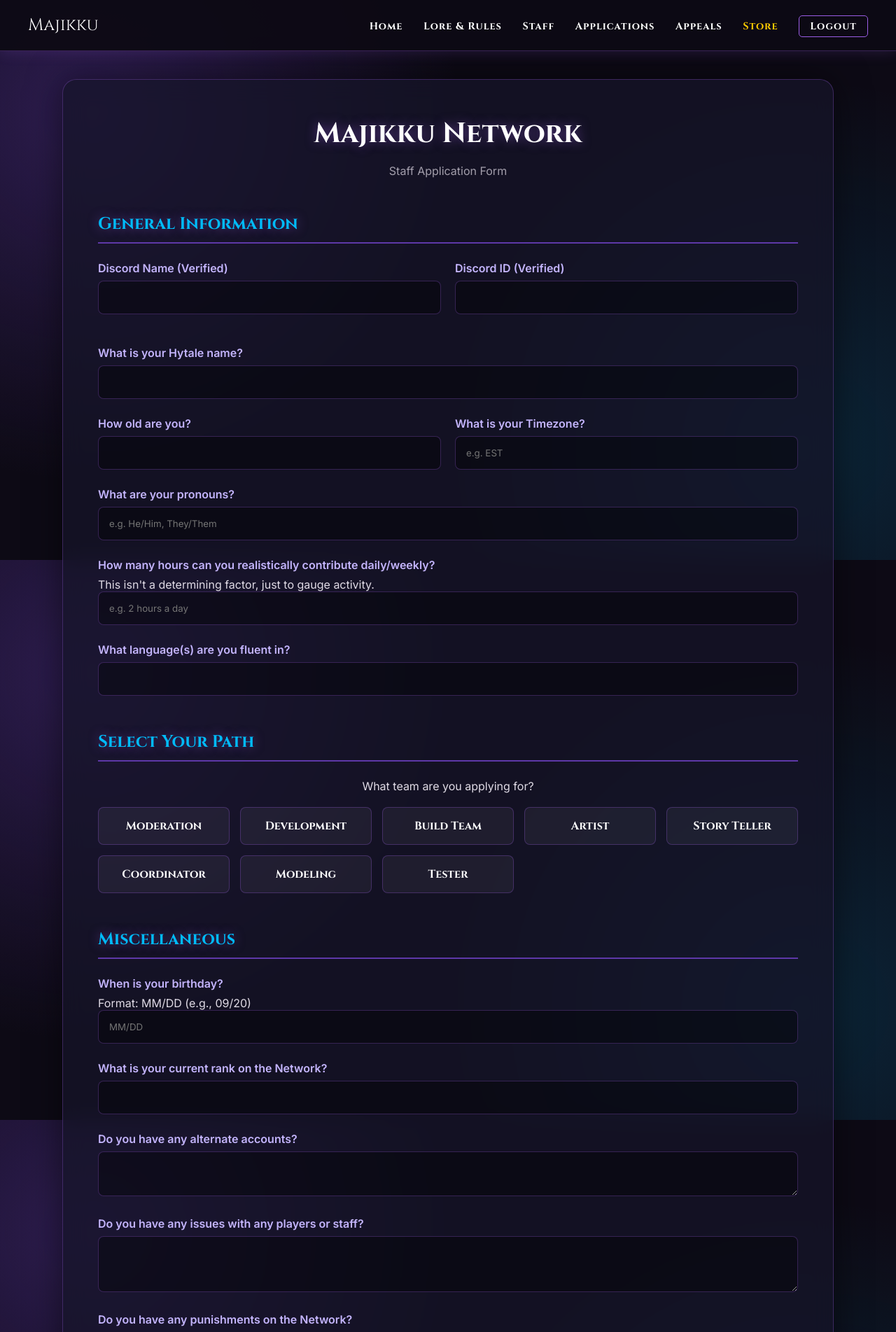
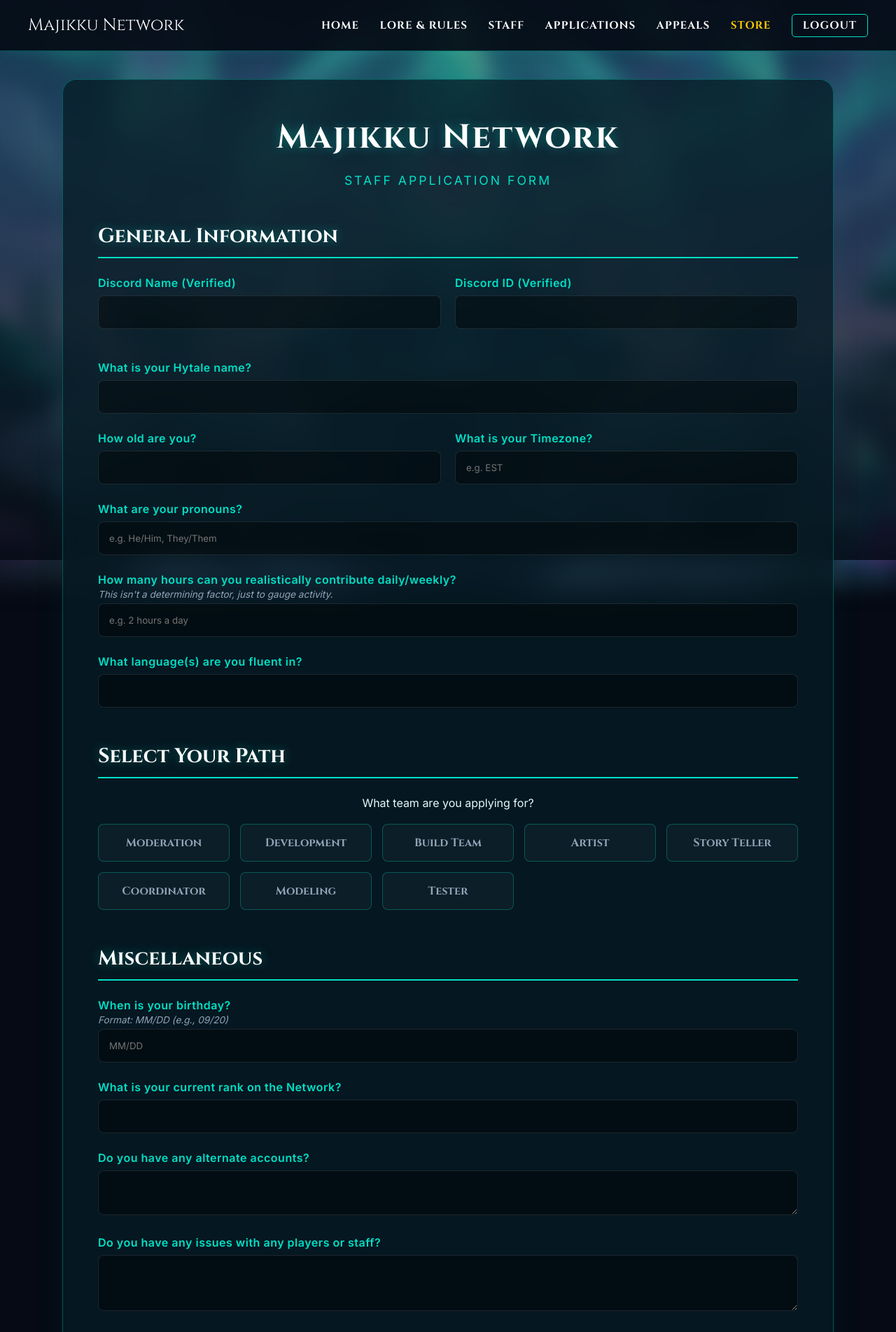
Before and after one commit to MajikkuNetwork/MajikkuWebsite, a Flask app: page /apply in a window 1280 px wide. Shown: the top 1903 px of the page at 70% size. Run offline with Flask 3, Linux system fonts and the light colour scheme; the visitor is signed in with stand-in values (Sample User, id 1).

Commit message:
new things

```diff
--- a/app.py
+++ b/app.py
@@ -1,41 +1,182 @@
 from flask import Flask, redirect, request, render_template, session, url_for, jsonify
 import requests
 import os
+import time
+from dotenv import load_dotenv
+
+load_dotenv()
 
 app = Flask(__name__)
-app.secret_key = os.urandom(24)
+app.secret_key = os.getenv("FLASK_SECRET_KEY", os.urandom(24))
 
-# --- CONFIGURATION ---
-# Replace these with your actual details from the Discord Developer Portal
-CLIENT_ID = "REPLACE ME"
-CLIENT_SECRET = "REPLACE ME"
+# --- DISCORD CONFIG ---
+CLIENT_ID = os.getenv("CLIENT_ID")
+CLIENT_SECRET = os.getenv("CLIENT_SECRET")
+BOT_TOKEN = os.getenv("BOT_TOKEN")
+GUILD_ID = os.getenv("GUILD_ID")
+DISCORD_WEBHOOK_URL = os.getenv("DISCORD_WEBHOOK_URL")
 
-# Localhost URL for testing (Make sure this is in your Discord Dev Portal Redirects)
 REDIRECT_URI = "http://127.0.0.1:5000/callback"
-
 API_ENDPOINT = 'https://discord.com/api/v10'
 
-# Your Discord Webhook URL (Used for both Apps and Appeals)
-DISCORD_WEBHOOK_URL = "https://discord.com/api/webhooks/1455816015656128575/rXXJqbAHgNMJRQFPpnBtLFmHQBud8zPX2HN1gKghES14HhPBqwZVLt2H2g5aoAn5Xx76"
+# --- STAFF PAGE CONFIGURATION ---
+# We define "Groups" (The Headers) and the "Roles" inside them (The Cards).
+# The order here determines the order on the website.
 
-# --- PUBLIC ROUTES ---
+# --- STAFF PAGE CONFIGURATION ---
+
+STAFF_GROUPS = [
+    # 1. LEADERSHIP
+    {
+        "name": "Leadership",
+        "roles": [
+            {"id": "1207778262378487918", "title": "Owner"},
+            {"id": "1207778264819572836", "title": "Administrator"}
+        ]
+    },
+
+    # 2. TEAM LEADS (The Summary Section)
+    {
+        "name": "Team Leads",
+        "roles": [
+            #{"id": "1207778271811346482", "title": "Staff Manager"},
+            #{"id": "1452499232849268767", "title": "General Lead"},
+            {"id": "1207778273166098502", "title": "Lead Developer"},
+            {"id": "1207778274642759760", "title": "Lead Builder"},
+            {"id": "1452499234103234690", "title": "Lead Modeler"},
+            {"id": "1207778273791184927", "title": "Lead Coordinator"},
+            {"id": "1392535920665690142", "title": "Lead Artist"},
+            {"id": "1452004814375616765", "title": "Lead Storyteller"},
+            {"id": "1392535925606715533", "title": "Lead Tester"}
+        ]
+    },
+
+    # 3. DEPARTMENTS (Now including Leads at the top!)
+    {
+        "name": "Development Team",
+        "roles": [
+            {"id": "1207778273166098502", "title": "Lead Developer"}, # Added here
+            {"id": "1207778264190292052", "title": "Developer"},
+            {"id": "1392535924918714408", "title": "Jr. Developer"}
+        ]
+    },
+    {
+        "name": "Build Team",
+        "roles": [
+            {"id": "1207778274642759760", "title": "Lead Builder"}, # Added here#
+            {"id": "1452499233591791777", "title": "Senior Builder"},
+            {"id": "1207778275334553640", "title": "Builder"}
+        ]
+    },
+    {
+        "name": "Modeling Team",
+        "roles": [
+            {"id": "1452499234103234690", "title": "Lead Modeler"}, # Added here
+            {"id": "1452499235332292801", "title": "Senior Modeler"},
+            {"id": "1452499236091592806", "title": "Modeler"}
+        ]
+    },
+    {
+        "name": "Coordinator Team",
+        "roles": [
+            {"id": "1207778273791184927", "title": "Lead Coordinator"}, # Added here
+            {"id": "1392535922331095051", "title": "Event Coordinator"},
+            {"id": "1392535907965341806", "title": "Social Coordinator"}
+        ]
+    },
+    {
+        "name": "Art & Story",
+        "roles": [
+            {"id": "1392535920665690142", "title": "Lead Artist"},      # Added here
+            {"id": "1452004814375616765", "title": "Lead Storyteller"}, # Added here
+            {"id": "1392535921487908945", "title": "Artist"},
+            {"id": "1452004927441342616", "title": "Storyteller"}
+        ]
+    },
+    {
+        "name": "Quality Assurance",
+        "roles": [
+            {"id": "1392535925606715533", "title": "Lead Tester"}, # Added here
+            {"id": "1452499234720055316", "title": "Senior Tester"},
+            {"id": "1392535923203379260", "title": "Tester"}
+        ]
+    },
+    {
+        "name": "Moderation Team",
+        "roles": [
+            {"id": "1207778265008439467", "title": "Senior Moderator"},
+            {"id": "1207778265931055204", "title": "Moderator"},
+            {"id": "1207778266572918904", "title": "Helper"}
+        ]
+    }
+]
+
+staff_cache = {"data": None, "timestamp": 0}
+
+def get_staff_data():
+    if time.time() - staff_cache["timestamp"] < 300 and staff_cache["data"]:
+        return staff_cache["data"]
+
+    headers = {"Authorization": f"Bot {BOT_TOKEN}"}
+    response = requests.get(f"{API_ENDPOINT}/guilds/{GUILD_ID}/members?limit=1000", headers=headers)
+
+    if response.status_code != 200:
+        print(f"Error fetching staff: {response.text}")
+        return {}
+
+    members = response.json()
+
+    # Prepare the result structure: {"Leadership": [], "Build Team": [], ...}
+    grouped_staff = {group["name"]: [] for group in STAFF_GROUPS}
+
+    for member in members:
+        user = member["user"]
+        user_roles = member["roles"] # The user's list of role IDs
+
+        # Calculate avatar once
+        avatar_url = "https://cdn.discordapp.com/embed/avatars/0.png"
+        if user.get("avatar"):
+            avatar_url = f"https://cdn.discordapp.com/avatars/{user['id']}/{user['avatar']}.png"
+
+        # Check every Group to see if this user belongs in it
+        for group in STAFF_GROUPS:
+
+            # Check roles in order (Highest rank in the group takes priority)
+            found_title_in_this_group = None
+
+            for role_def in group["roles"]:
+                if role_def["id"] in user_roles:
+                    found_title_in_this_group = role_def["title"]
+                    break # Stop checking this group (we found their highest rank here)
+
+            if found_title_in_this_group:
+                staff_member = {
+                    "name": member.get("nick") or user["username"],
+                    "avatar": avatar_url,
+                    "role": found_title_in_this_group
+                }
+                grouped_staff[group["name"]].append(staff_member)
+
+    staff_cache["data"] = grouped_staff
+    staff_cache["timestamp"] = time.time()
+
+    return grouped_staff
+
+# --- ROUTES ---
 
 @app.route('/')
 def home():
-    # Renders the Home page with announcements
     return render_template('home.html', user=session.get('user'))
 
 @app.route('/info')
 def info():
-    # Renders Lore & Rules
     return render_template('info.html', user=session.get('user'))
 
 @app.route('/staff')
 def staff():
-    # Renders Staff list
-    return render_template('staff.html', user=session.get('user'))
-
-# --- AUTHENTICATION ROUTES ---
+    grouped_staff = get_staff_data()
+    # We pass STAFF_GROUPS so the HTML knows the correct order to display sections
+    return render_template('staff.html', staff_groups=grouped_staff, group_order=STAFF_GROUPS, user=session.get('user'))
 
 @app.route('/login')
 def login():
@@ -56,21 +197,10 @@ def callback():
         'redirect_uri': REDIRECT_URI
     }
     headers = {'Content-Type': 'application/x-www-form-urlencoded'}
-
-    # Exchange code for token
     token_response = requests.post(f'{API_ENDPOINT}/oauth2/token', data=data, headers=headers)
-    token_json = token_response.json()
-    access_token = token_json.get('access_token')
-
-    # Get User Info
-    user_response = requests.get(
-        f'{API_ENDPOINT}/users/@me',
-        headers={'Authorization': f'Bearer {access_token}'}
-    )
-    user_data = user_response.json()
-
-    # Save to session
-    session['user'] = user_data
+    access_token = token_response.json().get('access_token')
+    user_response = requests.get(f'{API_ENDPOINT}/users/@me', headers={'Authorization': f'Bearer {access_token}'})
+    session['user'] = user_response.json()
     return redirect(url_for('home'))
 
 @app.route('/logout')
@@ -78,101 +208,45 @@ def logout():
     session.clear()
     return redirect(url_for('home'))
 
-# --- PROTECTED ROUTES (Require Login) ---
-
 @app.route('/apply')
 def apply():
-    if 'user' not in session:
-        return redirect(url_for('login'))
+    if 'user' not in session: return redirect(url_for('login'))
     return render_template('apply.html', user=session['user'])
-
-@app.route('/appeal')
-def appeal():
-    if 'user' not in session:
-        return redirect(url_for('login'))
-    return render_template('appeal.html', user=session['user'])
-
-# --- SUBMISSION LOGIC ---
 
 @app.route('/submit', methods=['POST'])
 def submit_application():
-    if 'user' not in session:
-        return jsonify({'error': 'Unauthorized'}), 401
-
+    if 'user' not in session: return jsonify({'error': 'Unauthorized'}), 401
     data = request.json
     user = session['user']
     team_name = data.get('team', 'General')
 
-    # --- NEW: GET PROFILE PICTURE URL ---
-    user_id = user['id']
-    avatar_hash = user.get('avatar')
+    avatar_url = None
+    if user.get("avatar"):
+        avatar_url = f"https://cdn.discordapp.com/avatars/{user['id']}/{user['avatar']}.png"
 
-    # Construct the URL. If they have no avatar, we skip the thumbnail.
-    avatar_url = None
-    if avatar_hash:
-        avatar_url = f"https://cdn.discordapp.com/avatars/{user_id}/{avatar_hash}.png"
-
-    # --- BUILD EMBED ---
     embed = {
         "title": f"New Application: {team_name}",
-        "color": 10182117, # Purple
+        "color": 10182117,
         "fields": [
-            {"name": "Discord User", "value": f"<@{user_id}> ({user['username']})", "inline": False},
+            {"name": "Discord User", "value": f"<@{user['id']}> ({user['username']})", "inline": False},
             {"name": "Hytale Name", "value": data.get('hytale_name', 'N/A'), "inline": True},
             {"name": "Age", "value": data.get('age', 'N/A'), "inline": True},
             {"name": "Timezone", "value": data.get('timezone', 'N/A'), "inline": True},
-            {"name": "Availability", "value": data.get('availability', 'N/A'), "inline": False},
+            {"name": "Pronouns", "value": data.get('pronouns', 'N/A'), "inline": True},
         ],
         "footer": {"text": "Majikku Network Application System"}
     }
+    if avatar_url: embed["thumbnail"] = {"url": avatar_url}
 
-    # --- NEW: ADD THUMBNAIL TO EMBED ---
-    if avatar_url:
-        embed["thumbnail"] = {"url": avatar_url}
-
-    # Add questions and answers
     for question, answer in data.get('answers', {}).items():
         if answer:
-            # Truncate if too long
             safe_answer = (answer[:1000] + '...') if len(answer) > 1000 else answer
             embed["fields"].append({"name": question, "value": safe_answer, "inline": False})
 
-    # Payload for Forum Channel
     payload = {
         "thread_name": f"APP - {team_name} - {data.get('hytale_name', user['username'])}",
         "embeds": [embed]
     }
-
-    requests.post(DISCORD_WEBHOOK_URL, json=payload)
-    return jsonify({'success': True})
-
-@app.route('/submit-appeal', methods=['POST'])
-def submit_appeal():
-    if 'user' not in session:
-        return jsonify({'error': 'Unauthorized'}), 401
-
-    data = request.json
-    user = session['user']
-
-    # Build Embed for Appeal
-    embed = {
-        "title": "New Ban Appeal",
-        "color": 15158332, # Red Color
-        "description": "A user has submitted a ban appeal.",
-        "fields": [
-            {"name": "Discord User", "value": f"{user['username']} ({user['id']})", "inline": False},
-            {"name": "Ban Reason (User Stated)", "value": data.get('reason', 'N/A'), "inline": False},
-            {"name": "Appeal / Apology", "value": data.get('apology', 'N/A'), "inline": False}
-        ],
-        "footer": {"text": "Majikku Network Appeal System"}
-    }
-
-    # Payload for Forum Channel
-    payload = {
-        "thread_name": f"APPEAL - {user['username']}",
-        "embeds": [embed]
-    }
-
     requests.post(DISCORD_WEBHOOK_URL, json=payload)
     return jsonify({'success': True})
 
--- a/static/style.css
+++ b/static/style.css
@@ -1,43 +1,92 @@
-/* --- GLOBAL VARIABLES (The Magic Palette) --- */
+/* =========================================
+   THE MAJIKKU "AURORA" THEME
+   ========================================= */
+
 :root {
-    --primary: #9b5de5;   /* Magical Purple */
-    --secondary: #5e38a8; /* Deep Indigo */
-    --accent: #00bbf9;    /* Cyan Glow */
-    --bg-dark: #0d0a15;
-    --glass: rgba(22, 20, 40, 0.75);
-    --border: rgba(155, 93, 229, 0.3);
-    --text-main: #e0dbe6;
+    /* --- THE PALETTE --- */
+    /* The Anchor Light (Bright Teal/Cyan) */
+    --primary: #00e0c6;
+    --primary-glow: rgba(0, 224, 198, 0.6);
+
+    /* The Void (Deep Royal Purple) */
+    --secondary: #5e38a8;
+
+    /* The Magic (Accent Blue) */
+    --accent: #4cc9f0;
+
+    /* Backgrounds */
+    --bg-deep: #050a14; /* Very dark blue-black */
+
+    /* Glassmorphism */
+    --glass: rgba(6, 28, 38, 0.75); /* Dark teal-tinted glass */
+    --border: rgba(0, 224, 198, 0.3); /* Teal border */
+
+    /* Text */
+    --text-main: #e0fbfc;
+    --text-muted: #94a3b8;
 }
 
 /* --- MAIN BODY & BACKGROUND --- */
 body {
-    background-color: var(--bg-dark);
-    /* The Magical Void Background Image */
-    background-image:
-        radial-gradient(circle at 10% 20%, rgba(94, 56, 168, 0.4) 0%, transparent 40%),
-        radial-gradient(circle at 90% 80%, rgba(0, 187, 249, 0.15) 0%, transparent 40%);
-    background-attachment: fixed;
     font-family: 'Inter', sans-serif;
     color: var(--text-main);
     margin: 0;
-    /* Removed padding here so the Navbar touches the top */
     display: flex;
     flex-direction: column;
     min-height: 100vh;
+    overflow-x: hidden; /* Prevents scrollbars from the blur scale */
+    background-color: var(--bg-deep); /* Fallback color */
+    position: relative; /* Required for the pseudo-element to stick */
 }
 
-/* --- NAVIGATION BAR (New!) --- */
+/* This is the "Ghost" layer that holds the blurred image */
+body::before {
+    content: "";
+    position: fixed; /* Fixed so it doesn't scroll with the page */
+    top: 0;
+    left: 0;
+    width: 100%;
+    height: 100%;
+    z-index: -1; /* Puts it BEHIND the text */
+
+    /* 1. The Image */
+    background-image: url('background.jpg');
+    background-size: cover;
+    background-position: center center;
+    background-repeat: no-repeat;
+
+    /* 2. The Blur Effect */
+    filter: blur(12px) brightness(0.6); /* Blurs and darkens it so text pops */
+
+    /* 3. The Scale Fix */
+    /* We zoom in 10% (1.1) so the blurred edges don't show white lines */
+    transform: scale(1.1);
+}
+
+/* An extra overlay to force the "Teal/Void" tint over the image */
+body::after {
+    content: "";
+    position: fixed;
+    top: 0; left: 0; width: 100%; height: 100%;
+    z-index: -1;
+    /* Teal at top, Dark Purple at bottom */
+    background: linear-gradient(to bottom, rgba(0, 224, 198, 0.15), rgba(5, 10, 20, 0.85));
+    pointer-events: none;
+}
+
+/* --- NAVIGATION BAR --- */
 .navbar {
     display: flex;
     justify-content: space-between;
     align-items: center;
     padding: 20px 40px;
-    background: rgba(13, 10, 21, 0.95); /* Slightly darker for readability */
+    background: rgba(5, 10, 20, 0.9);
     border-bottom: 1px solid var(--border);
-    box-shadow: 0 0 20px rgba(155, 93, 229, 0.2);
+    box-shadow: 0 0 20px rgba(0, 224, 198, 0.1); /* Teal Shadow */
     position: sticky;
     top: 0;
     z-index: 1000;
+    backdrop-filter: blur(10px);
 }
 
 .nav-links a {
@@ -46,72 +95,107 @@ body {
     margin-left: 25px;
     font-family: 'Cinzel', serif;
     font-weight: bold;
-    font-size: 0.9rem;
+    font-size: 0.95rem;
     transition: 0.3s;
     letter-spacing: 1px;
+    text-transform: uppercase;
+    position: relative;
+}
+
+/* The "Underline" Hover Effect */
+.nav-links a::after {
+    content: '';
+    position: absolute;
+    width: 0;
+    height: 2px;
+    bottom: -5px;
+    left: 0;
+    background-color: var(--primary);
+    transition: 0.3s;
 }
 
 .nav-links a:hover {
-    color: var(--accent);
-    text-shadow: 0 0 10px var(--accent);
+    color: var(--primary);
+    text-shadow: 0 0 10px var(--primary-glow);
+}
+.nav-links a:hover::after {
+    width: 100%;
 }
 
 /* --- MAIN CONTAINER (The Glass Box) --- */
 .container {
     width: 90%;
     max-width: 1000px;
-    margin: 40px auto; /* Centers the box */
+    margin: 40px auto;
     background: var(--glass);
     backdrop-filter: blur(16px);
     -webkit-backdrop-filter: blur(16px);
     border: 1px solid var(--border);
     border-radius: 20px;
     padding: 50px;
-    box-shadow: 0 0 50px rgba(0,0,0,0.5);
+    box-shadow: 0 0 50px rgba(0, 224, 198, 0.05);
 }
 
 /* --- TYPOGRAPHY --- */
 h1, h2, h3 {
     font-family: 'Cinzel', serif;
     color: #fff;
-    text-shadow: 0 0 15px rgba(155, 93, 229, 0.5);
+    text-shadow: 0 0 15px rgba(0, 224, 198, 0.4); /* Teal Glow */
     margin-bottom: 15px;
 }
-h1 { text-align: center; font-size: 2.5rem; margin-top: 0; }
-.subtitle { text-align: center; opacity: 0.7; margin-bottom: 40px; }
+h1 { text-align: center; font-size: 3rem; margin-top: 0; letter-spacing: 2px; }
+.subtitle {
+    text-align: center;
+    color: var(--primary);
+    font-size: 1.1rem;
+    margin-bottom: 40px;
+    letter-spacing: 3px;
+    text-transform: uppercase;
+}
 
 .section-title {
-    border-bottom: 2px solid var(--secondary);
+    border-bottom: 2px solid var(--primary); /* Teal line */
     padding-bottom: 10px;
     margin-top: 50px;
     margin-bottom: 25px;
-    color: var(--accent);
+    color: #fff;
+    font-size: 1.8rem;
 }
 
 /* --- FORMS (Inputs & Textareas) --- */
 .form-group { margin-bottom: 25px; }
-label { display: block; margin-bottom: 8px; font-weight: 600; color: #c4b5fd; }
+label { display: block; margin-bottom: 8px; font-weight: 600; color: var(--primary); letter-spacing: 0.5px; }
 
 input, textarea, select {
     width: 100%;
     background: rgba(0, 0, 0, 0.4);
-    border: 1px solid var(--border);
+    border: 1px solid rgba(255, 255, 255, 0.1);
     color: #fff;
     padding: 15px;
     border-radius: 8px;
     font-family: 'Inter', sans-serif;
-    box-sizing: border-box; /* Fixes width issues */
+    box-sizing: border-box;
+    transition: 0.3s;
 }
 
-input:focus, textarea:focus {
+input:focus, textarea:focus, select:focus {
     outline: none;
-    border-color: var(--accent);
-    box-shadow: 0 0 15px rgba(0, 187, 249, 0.2);
+    border-color: var(--primary);
+    background: rgba(0, 224, 198, 0.05);
+    box-shadow: 0 0 15px rgba(0, 224, 198, 0.2);
+}
+
+.desc-text {
+    font-size: 0.85rem;
+    color: var(--text-muted);
+    margin-bottom: 5px;
+    margin-top: -5px;
+    font-style: italic;
 }
 
 /* --- BUTTONS --- */
 .submit-btn {
-    background: linear-gradient(135deg, var(--secondary), var(--primary));
+    background: linear-gradient(135deg, var(--secondary), var(--primary)); /* Purple to Teal */
     color: white;
     border: none;
     width: 100%;
@@ -160,7 +225,7 @@ li.announcement { margin-bottom: 15px; }
 }
 
 .role-btn {
-    background: rgba(255,255,255,0.05);
+    background: rgba(255,255,255,0.03);
     border: 1px solid var(--border);
     padding: 15px;
     text-align: center;
@@ -169,45 +234,98 @@ li.announcement { margin-bottom: 15px; }
     transition: 0.3s;
     font-family: 'Cinzel', serif;
     font-weight: bold;
-    color: #fff;
-    user-select: none; /* Prevents highlighting text when clicking */
+    color: var(--text-muted);
+    user-select: none;
 }
 
 .role-btn:hover {
-    background: rgba(155, 93, 229, 0.3);
+    background: rgba(0, 224, 198, 0.1);
+    color: #fff;
     border-color: #fff;
     transform: translateY(-2px);
 }
 
 .role-btn.active {
     background: var(--primary);
-    color: #fff;
-    box-shadow: 0 0 20px var(--primary);
-    border-color: var(--accent);
+    color: #000; /* Dark text on bright button for contrast */
+    box-shadow: 0 0 20px var(--primary-glow);
+    border-color: var(--primary);
 }
 
-/* --- DYNAMIC SECTION LOGIC (Hides/Shows Teams) --- */
+/* --- STAFF GRID --- */
+.staff-grid {
+    display: grid;
+    grid-template-columns: repeat(auto-fill, minmax(200px, 1fr));
+    gap: 25px;
+    margin-bottom: 50px;
+}
+
+.staff-card {
+    background: rgba(255,255,255,0.03);
+    padding: 30px 20px;
+    border-radius: 15px;
+    text-align: center;
+    border: 1px solid var(--border);
+    transition: 0.3s;
+    display: flex;
+    flex-direction: column;
+    align-items: center;
+    position: relative;
+    overflow: hidden;
+}
+
+/* Magical shine effect on cards */
+.staff-card::before {
+    content: '';
+    position: absolute;
+    top: 0; left: 0; right: 0; height: 2px;
+    background: linear-gradient(90deg, transparent, var(--primary), transparent);
+    opacity: 0.5;
+}
+
+.staff-card:hover {
+    transform: translateY(-5px);
+    border-color: var(--primary);
+    box-shadow: 0 5px 20px rgba(0, 0, 0, 0.5);
+    background: rgba(0, 224, 198, 0.05);
+}
+
+.staff-img {
+    width: 100px;
+    height: 100px;
+    border-radius: 50%;
+    border: 3px solid var(--primary);
+    margin-bottom: 15px;
+    object-fit: cover;
+    box-shadow: 0 0 15px var(--primary-glow);
+}
+
+.staff-role {
+    color: var(--primary);
+    font-size: 0.9rem;
+    font-weight: bold;
+    letter-spacing: 1px;
+    text-transform: uppercase;
+    margin-top: 5px;
+}
+
+/* --- DYNAMIC SECTION LOGIC --- */
 .dynamic-content {
-    display: none; /* Hides all teams by default */
+    display: none;
     animation: slideDown 0.5s ease;
 }
-
-.dynamic-content.visible {
-    display: block; /* Shows only the active team */
-}
-
+.dynamic-content.visible { display: block; }
 @keyframes slideDown {
     from { opacity: 0; transform: translateY(-10px); }
     to { opacity: 1; transform: translateY(0); }
 }
 
-/* --- TEAM DESCRIPTION BOX --- */
 .team-description {
-    background: rgba(255, 255, 255, 0.05);
+    background: rgba(0, 224, 198, 0.05); /* Teal tint */
     padding: 20px;
     border-radius: 8px;
     margin-bottom: 20px;
-    border-left: 3px solid var(--accent);
+    border-left: 3px solid var(--primary);
     line-height: 1.6;
 }
 
@@ -216,34 +334,44 @@ li.announcement { margin-bottom: 15px; }
     display: flex;
     align-items: center;
     gap: 15px;
-    background: rgba(0,0,0,0.2);
+    background: rgba(0,0,0,0.3);
     padding: 10px;
     border-radius: 8px;
+    border: 1px solid rgba(255,255,255,0.05);
 }
 input[type="range"] {
     accent-color: var(--primary);
     cursor: pointer;
-    border: none; /* Removes standard input border for sliders */
+    border: none;
     padding: 0;
+    height: 6px;
 }
 
-/* --- CHECKBOX GROUPS (Submission) --- */
+/* --- CHECKBOX GROUPS --- */
 .checkbox-group {
     display: flex;
     align-items: center;
     gap: 15px;
     margin-bottom: 15px;
-    background: rgba(0,0,0,0.2);
+    background: rgba(0,0,0,0.3);
     padding: 15px;
     border-radius: 8px;
     border: 1px solid transparent;
     transition: 0.3s;
 }
 .checkbox-group:hover {
-    border-color: var(--border);
+    border-color: var(--primary);
+    background: rgba(0, 224, 198, 0.05);
 }
 .checkbox-group input {
     width: 20px;
     height: 20px;
     cursor: pointer;
+    accent-color: var(--primary);
 }
+
+/* --- SCROLLBAR --- */
+::-webkit-scrollbar { width: 10px; }
+::-webkit-scrollbar-track { background: var(--bg-deep); }
+::-webkit-scrollbar-thumb { background: var(--secondary); border-radius: 5px; }
+::-webkit-scrollbar-thumb:hover { background: var(--primary); }
--- a/templates/base.html
+++ b/templates/base.html
@@ -10,14 +10,14 @@
 <body>
 
     <nav class="navbar">
-        <div style="font-family: 'Cinzel'; font-size: 1.5rem; color: white;">Majikku</div>
+        <div style="font-family: 'Cinzel'; font-size: 1.5rem; color: white;">Majikku Network</div>
         <div class="nav-links">
             <a href="/">Home</a>
             <a href="/info">Lore & Rules</a>
             <a href="/staff">Staff</a>
             <a href="/apply">Applications</a>
             <a href="/appeal">Appeals</a>
-            <a href="https://majikku.tebex.io" target="_blank" style="color: #ffcc00;">Store</a>
+            <a href="https://store.majikku.org target="_blank" style="color: #ffcc00;">Store</a>
             {% if session.get('user') %}
                 <a href="/logout" style="border: 1px solid var(--primary); padding: 5px 15px; border-radius: 5px;">Logout</a>
             {% else %}
```
Also changed, not shown: other parts of static/style.css (+8 -27 lines), templates/staff.html (+18 -12 lines), static/background.jpg (added), 1 other file.
